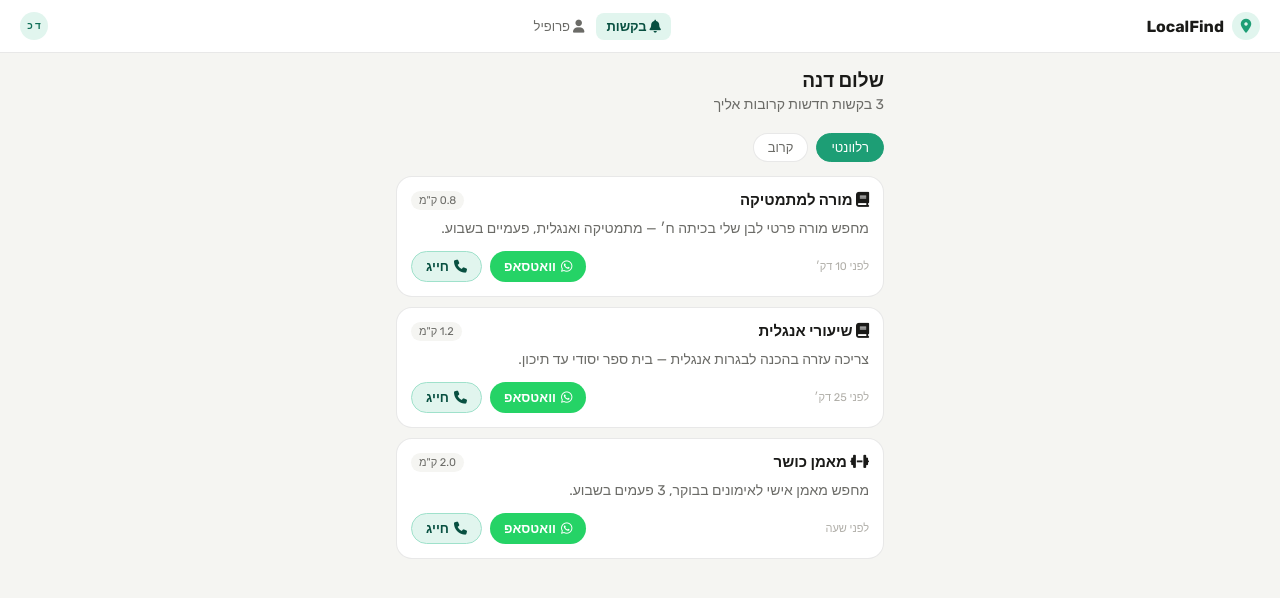
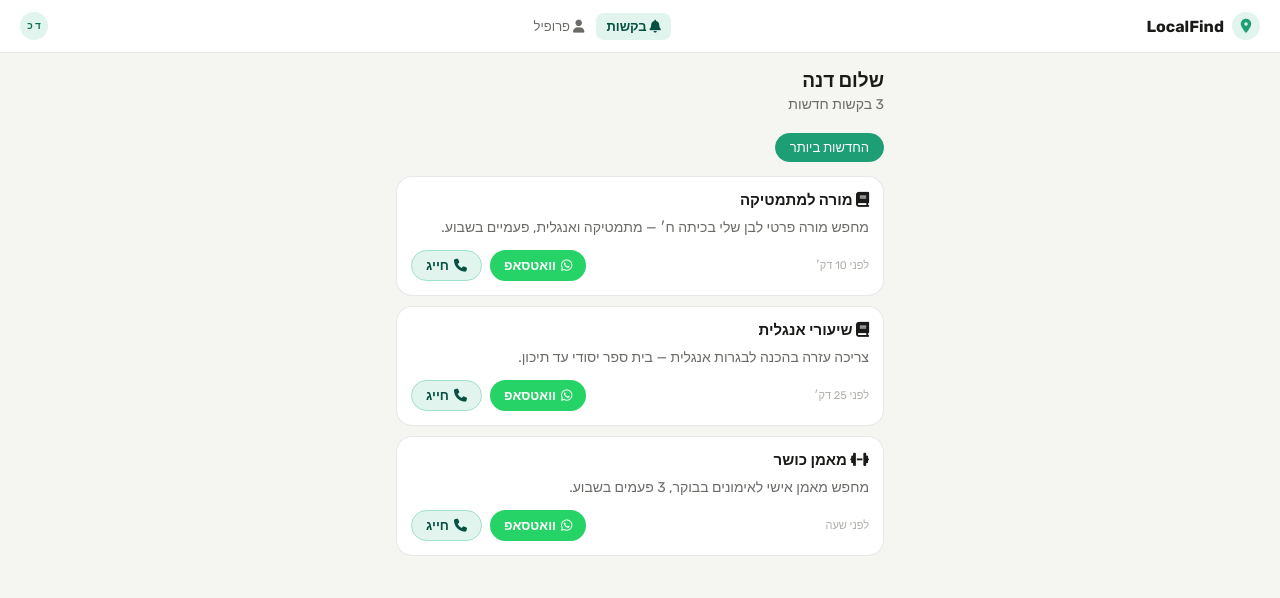
Before and after one commit to nethanel24/localfind-backend, a plain HTML site: page screens/dashboard_provider.html in a window 1280 px wide. Drawn offline with Linux system fonts and the light colour scheme.

Commit message:
Remove the distance sort button and distance badges from provider dashboard - no location data exists to support them

```diff
--- a/screens/dashboard_provider.html
+++ b/screens/dashboard_provider.html
@@ -83,17 +83,15 @@ body { font-family: var(--font-family); background: var(--color-background); col
 
 <div class="page">
   <div class="greeting">שלום דנה <i class="fa-solid fa-hand-wave"></i></div>
-  <div class="greeting-sub">3 בקשות חדשות קרובות אליך</div>
+  <div class="greeting-sub">3 בקשות חדשות</div>
 
   <div class="sort-row">
-    <button class="sort-btn sort-btn--active">רלוונטי</button>
-    <button class="sort-btn sort-btn--inactive">קרוב</button>
+    <button class="sort-btn sort-btn--active">החדשות ביותר</button>
   </div>
 
   <div class="request-card">
     <div class="request-card__header">
       <div class="request-card__title"><i class="fa-solid fa-book"></i> מורה למתמטיקה</div>
-      <span class="request-card__distance">0.8 ק"מ</span>
     </div>
     <div class="request-card__desc">מחפש מורה פרטי לבן שלי בכיתה ח׳ — מתמטיקה ואנגלית, פעמיים בשבוע.</div>
     <div class="request-card__footer">
@@ -108,7 +106,6 @@ body { font-family: var(--font-family); background: var(--color-background); col
   <div class="request-card">
     <div class="request-card__header">
       <div class="request-card__title"><i class="fa-solid fa-book"></i> שיעורי אנגלית</div>
-      <span class="request-card__distance">1.2 ק"מ</span>
     </div>
     <div class="request-card__desc">צריכה עזרה בהכנה לבגרות אנגלית — בית ספר יסודי עד תיכון.</div>
     <div class="request-card__footer">
@@ -123,7 +120,6 @@ body { font-family: var(--font-family); background: var(--color-background); col
   <div class="request-card">
     <div class="request-card__header">
       <div class="request-card__title"><i class="fa-solid fa-dumbbell"></i> מאמן כושר</div>
-      <span class="request-card__distance">2.0 ק"מ</span>
     </div>
     <div class="request-card__desc">מחפש מאמן אישי לאימונים בבוקר, 3 פעמים בשבוע.</div>
     <div class="request-card__footer">
```
